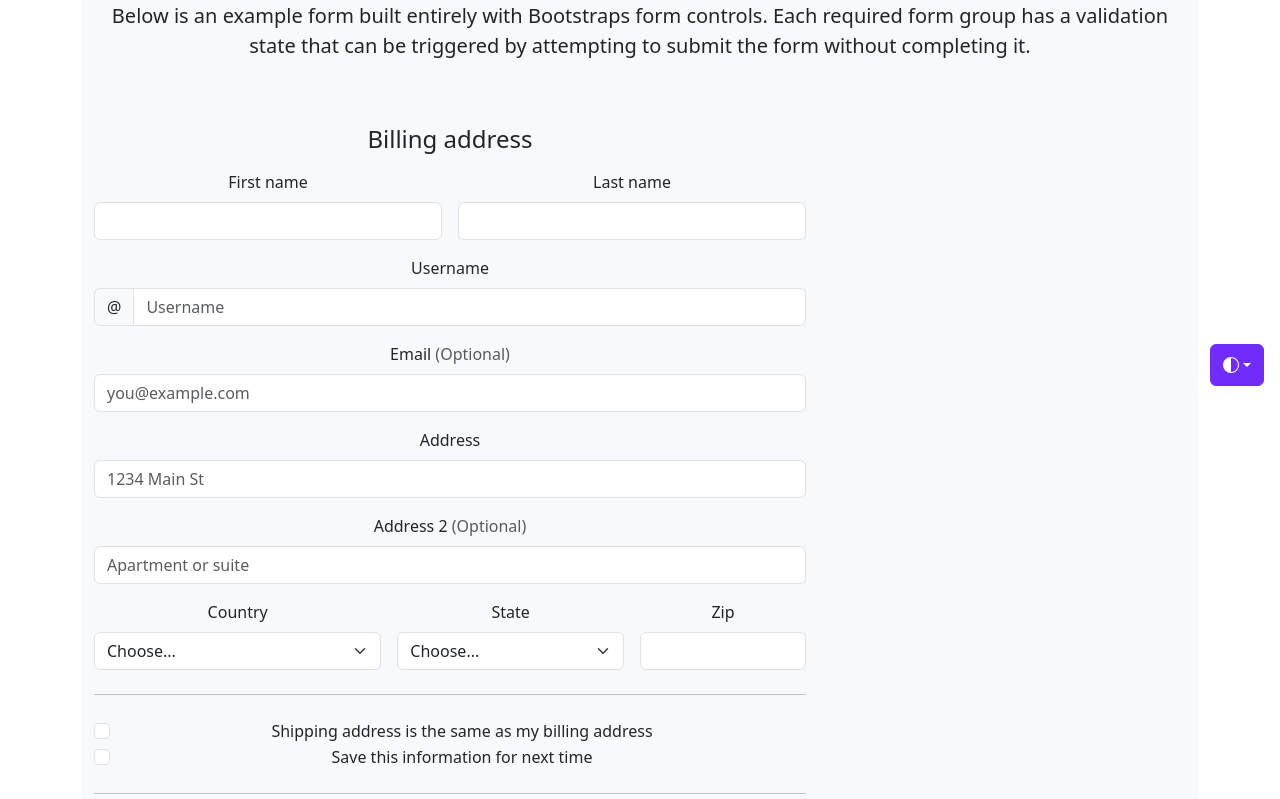
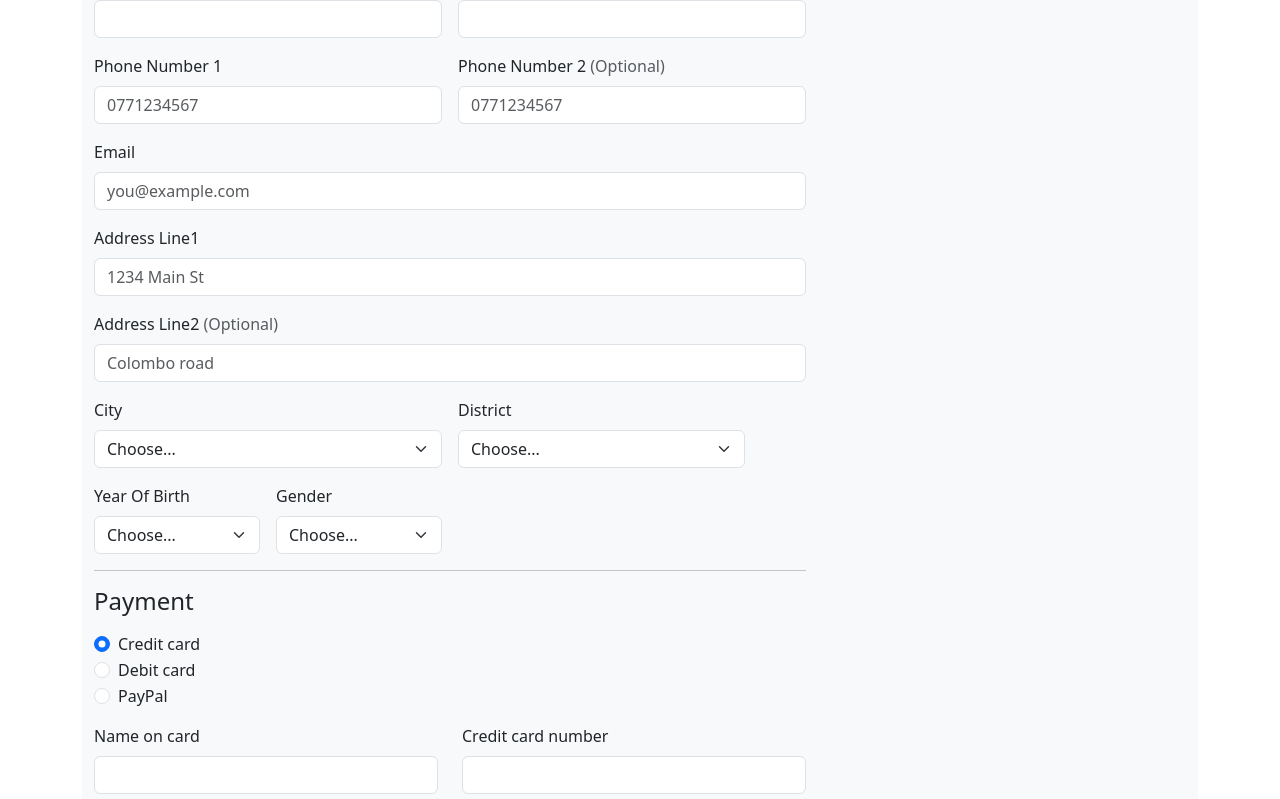
Before and after one commit to Chathura-Nilaksha/FE-CLOTHIFY-STORE, a React (Vite) app: page /register in a window 1280 px wide. Shown: the part 398-1197 px from the top of the page. Built offline with nearby package versions, Linux system fonts and the light colour scheme.

Commit message:
Developed Register component

```diff
--- a/src/pages/Register.tsx
+++ b/src/pages/Register.tsx
@@ -3,6 +3,8 @@ import HeaderCompo from "./HeaderCompo";
 import '../App.css'
 
 export default function Register() {
+
+
     return (
         <>
             <div className="conrainer">
@@ -18,87 +20,25 @@ export default function Register() {
             </div>
 
             <div className="container">
-                <div className="raw text-center">
+                <div className="raw">
 
 
 
 
                     <body className="bg-body-tertiary">
-                        <svg xmlns="http://www.w3.org/2000/svg" className="d-none">
-                            <symbol id="check2" viewBox="0 0 16 16">
-                                <path d="M13.854 3.646a.5.5 0 0 1 0 .708l-7 7a.5.5 0 0 1-.708 0l-3.5-3.5a.5.5 0 1 1 .708-.708L6.5 10.293l6.646-6.647a.5.5 0 0 1 .708 0z" />
-                            </symbol>
-                            <symbol id="circle-half" viewBox="0 0 16 16">
-                                <path d="M8 15A7 7 0 1 0 8 1v14zm0 1A8 8 0 1 1 8 0a8 8 0 0 1 0 16z" />
-                            </symbol>
-                            <symbol id="moon-stars-fill" viewBox="0 0 16 16">
-                                <path d="M6 .278a.768.768 0 0 1 .08.858 7.208 7.208 0 0 0-.878 3.46c0 4.021 3.278 7.277 7.318 7.277.527 0 1.04-.055 1.533-.16a.787.787 0 0 1 .81.316.733.733 0 0 1-.031.893A8.349 8.349 0 0 1 8.344 16C3.734 16 0 12.286 0 7.71 0 4.266 2.114 1.312 5.124.06A.752.752 0 0 1 6 .278z" />
-                                <path d="M10.794 3.148a.217.217 0 0 1 .412 0l.387 1.162c.173.518.579.924 1.097 1.097l1.162.387a.217.217 0 0 1 0 .412l-1.162.387a1.734 1.734 0 0 0-1.097 1.097l-.387 1.162a.217.217 0 0 1-.412 0l-.387-1.162A1.734 1.734 0 0 0 9.31 6.593l-1.162-.387a.217.217 0 0 1 0-.412l1.162-.387a1.734 1.734 0 0 0 1.097-1.097l.387-1.162zM13.863.099a.145.145 0 0 1 .274 0l.258.774c.115.346.386.617.732.732l.774.258a.145.145 0 0 1 0 .274l-.774.258a1.156 1.156 0 0 0-.732.732l-.258.774a.145.145 0 0 1-.274 0l-.258-.774a1.156 1.156 0 0 0-.732-.732l-.774-.258a.145.145 0 0 1 0-.274l.774-.258c.346-.115.617-.386.732-.732L13.863.1z" />
-                            </symbol>
-                            <symbol id="sun-fill" viewBox="0 0 16 16">
-                                <path d="M8 12a4 4 0 1 0 0-8 4 4 0 0 0 0 8zM8 0a.5.5 0 0 1 .5.5v2a.5.5 0 0 1-1 0v-2A.5.5 0 0 1 8 0zm0 13a.5.5 0 0 1 .5.5v2a.5.5 0 0 1-1 0v-2A.5.5 0 0 1 8 13zm8-5a.5.5 0 0 1-.5.5h-2a.5.5 0 0 1 0-1h2a.5.5 0 0 1 .5.5zM3 8a.5.5 0 0 1-.5.5h-2a.5.5 0 0 1 0-1h2A.5.5 0 0 1 3 8zm10.657-5.657a.5.5 0 0 1 0 .707l-1.414 1.415a.5.5 0 1 1-.707-.708l1.414-1.414a.5.5 0 0 1 .707 0zm-9.193 9.193a.5.5 0 0 1 0 .707L3.05 13.657a.5.5 0 0 1-.707-.707l1.414-1.414a.5.5 0 0 1 .707 0zm9.193 2.121a.5.5 0 0 1-.707 0l-1.414-1.414a.5.5 0 0 1 .707-.707l1.414 1.414a.5.5 0 0 1 0 .707zM4.464 4.465a.5.5 0 0 1-.707 0L2.343 3.05a.5.5 0 1 1 .707-.707l1.414 1.414a.5.5 0 0 1 0 .708z" />
-                            </symbol>
-                        </svg>
-
-                        <div className="dropdown position-fixed bottom-0 end-0 mb-3 me-3 bd-mode-toggle">
-                            <button className="btn btn-bd-primary py-2 dropdown-toggle d-flex align-items-center"
-                                id="bd-theme"
-                                type="button"
-                                aria-expanded="false"
-                                data-bs-toggle="dropdown"
-                                aria-label="Toggle theme (auto)">
-                                <svg className="bi my-1 theme-icon-active" width="1em" height="1em"><use href="#circle-half"></use></svg>
-                                <span className="visually-hidden" id="bd-theme-text">Toggle theme</span>
-                            </button>
-                            <ul className="dropdown-menu dropdown-menu-end shadow" aria-labelledby="bd-theme-text">
-                                <li>
-                                    <button type="button" className="dropdown-item d-flex align-items-center" data-bs-theme-value="light" aria-pressed="false">
-                                        <svg className="bi me-2 opacity-50" width="1em" height="1em"><use href="#sun-fill"></use></svg>
-                                        Light
-                                        <svg className="bi ms-auto d-none" width="1em" height="1em"><use href="#check2"></use></svg>
-                                    </button>
-                                </li>
-                                <li>
-                                    <button type="button" className="dropdown-item d-flex align-items-center" data-bs-theme-value="dark" aria-pressed="false">
-                                        <svg className="bi me-2 opacity-50" width="1em" height="1em"><use href="#moon-stars-fill"></use></svg>
-                                        Dark
-                                        <svg className="bi ms-auto d-none" width="1em" height="1em"><use href="#check2"></use></svg>
-                                    </button>
-                                </li>
-                                <li>
-                                    <button type="button" className="dropdown-item d-flex align-items-center active" data-bs-theme-value="auto" aria-pressed="true">
-                                        <svg className="bi me-2 opacity-50" width="1em" height="1em"><use href="#circle-half"></use></svg>
-                                        Auto
-                                        <svg className="bi ms-auto d-none" width="1em" height="1em"><use href="#check2"></use></svg>
-                                    </button>
-                                </li>
-                            </ul>
-                        </div>
-
-
-
-
-
 
 
 
                         <div className="container">
                             <main>
                                 <div className="py-5 text-center">
-                                    <img className="d-block mx-auto mb-4" src="/docs/5.3/assets/brand/bootstrap-logo.svg" alt="" width="72" height="57" />
-                                    <h2>Checkout form</h2>
-                                    <p className="lead">Below is an example form built entirely with Bootstraps form controls. Each required form group has a validation state that can be triggered by attempting to submit the form without completing it.</p>
+                                    <h2>User Registeration Form</h2>
                                 </div>
 
 
                                 <div className="row g-5">
 
-
-
-
-
                                     <div className="col-md-7 col-lg-8">
-                                        <h4 className="mb-3">Billing address</h4>
                                         <form className="needs-validation" noValidate>
                                             <div className="row g-3">
                                                 <div className="col-sm-6">
@@ -117,19 +57,28 @@ export default function Register() {
                                                     </div>
                                                 </div>
 
-                                                <div className="col-12">
-                                                    <label htmlFor="username" className="form-label">Username</label>
-                                                    <div className="input-group has-validation">
-                                                        <span className="input-group-text">@</span>
-                                                        <input type="text" className="form-control" id="username" placeholder="Username" required />
-                                                        <div className="invalid-feedback">
-                                                            Your username is required.
-                                                        </div>
+
+
+
+                                                <div className="col-sm-6">
+                                                    <label htmlFor="email" className="form-label">Phone Number 1 </label>
+                                                    <input type="email" className="form-control" id="email" placeholder="0771234567" />
+                                                    <div className="invalid-feedback">
+                                                        Please enter a valid email address for shipping updates.
                                                     </div>
                                                 </div>
 
+                                                 <div className="col-sm-6">
+                                                    <label htmlFor="email" className="form-label">Phone Number 2 <span className="text-body-secondary">(Optional)</span></label>
+                                                    <input type="email" className="form-control" id="email" placeholder="0771234567" />
+                                                    <div className="invalid-feedback">
+                                                        Please enter a valid email address for shipping updates.
+                                                    </div>
+                                                </div>
+
+
                                                 <div className="col-12">
-                                                    <label htmlFor="email" className="form-label">Email <span className="text-body-secondary">(Optional)</span></label>
+                                                    <label htmlFor="email" className="form-label">Email </label>
                                                     <input type="email" className="form-control" id="email" placeholder="you@example.com" />
                                                     <div className="invalid-feedback">
                                                         Please enter a valid email address for shipping updates.
@@ -137,7 +86,7 @@ export default function Register() {
                                                 </div>
 
                                                 <div className="col-12">
-                                                    <label htmlFor="address" className="form-label">Address</label>
+                                                    <label htmlFor="address" className="form-label">Address Line1</label>
                                                     <input type="text" className="form-control" id="address" placeholder="1234 Main St" required />
                                                     <div className="invalid-feedback">
                                                         Please enter your shipping address.
@@ -145,54 +94,62 @@ export default function Register() {
                                                 </div>
 
                                                 <div className="col-12">
-                                                    <label htmlFor="address2" className="form-label">Address 2 <span className="text-body-secondary">(Optional)</span></label>
-                                                    <input type="text" className="form-control" id="address2" placeholder="Apartment or suite" />
+                                                    <label htmlFor="address2" className="form-label">Address Line2 <span className="text-body-secondary">(Optional)</span></label>
+                                                    <input type="text" className="form-control" id="address2" placeholder="Colombo road" />
                                                 </div>
 
-                                                <div className="col-md-5">
-                                                    <label htmlFor="country" className="form-label">Country</label>
+                                                <div className="col-md-6">
+                                                    <label htmlFor="country" className="form-label">City</label>
                                                     <select className="form-select" id="country" required>
                                                         <option value="">Choose...</option>
                                                         <option>United States</option>
                                                     </select>
                                                     <div className="invalid-feedback">
-                                                        Please select a valid country.
+                                                        Please select valid City.
                                                     </div>
                                                 </div>
 
-                                                <div className="col-md-4">
-                                                    <label htmlFor="state" className="form-label">State</label>
+                                                <div className="col-md-5">
+                                                    <label htmlFor="state" className="form-label">District</label>
                                                     <select className="form-select" id="state" required>
                                                         <option value="">Choose...</option>
                                                         <option>California</option>
                                                     </select>
                                                     <div className="invalid-feedback">
-                                                        Please provide a valid state.
+                                                        Please provide District.
                                                     </div>
                                                 </div>
 
                                                 <div className="col-md-3">
-                                                    <label htmlFor="zip" className="form-label">Zip</label>
-                                                    <input type="text" className="form-control" id="zip" placeholder="" required />
+                                                    <label htmlFor="state" className="form-label">Year Of Birth</label>
+                                                    <select className="form-select" id="state" required>
+                                                        <option value="">Choose...</option>
+                                                        <option>California</option>
+                                                    </select>
                                                     <div className="invalid-feedback">
-                                                        Zip code required.
+                                                        Please provide Year Of Birth.
                                                     </div>
                                                 </div>
+                                                <div className="col-md-3">
+                                                    <label htmlFor="state" className="form-label">Gender</label>
+                                                    <select className="form-select" id="state" required>
+                                                        <option value="">Choose...</option>
+                                                        <option>California</option>
+                                                    </select>
+                                                    <div className="invalid-feedback">
+                                                        Please provide Gender.
+                                                    </div>
+                                                </div>
+
+
                                             </div>
 
-                                            <hr className="my-4" />
+                                            <hr className="my-7" />
 
-                                            <div className="form-check">
-                                                <input type="checkbox" className="form-check-input" id="same-address" />
-                                                <label className="form-check-label" htmlFor="same-address">Shipping address is the same as my billing address</label>
-                                            </div>
 
-                                            <div className="form-check">
-                                                <input type="checkbox" className="form-check-input" id="save-info" />
-                                                <label className="form-check-label" htmlFor="save-info">Save this information for next time</label>
-                                            </div>
 
-                                            <hr className="my-4" />
+
+
 
                                             <h4 className="mb-3">Payment</h4>
 
```
